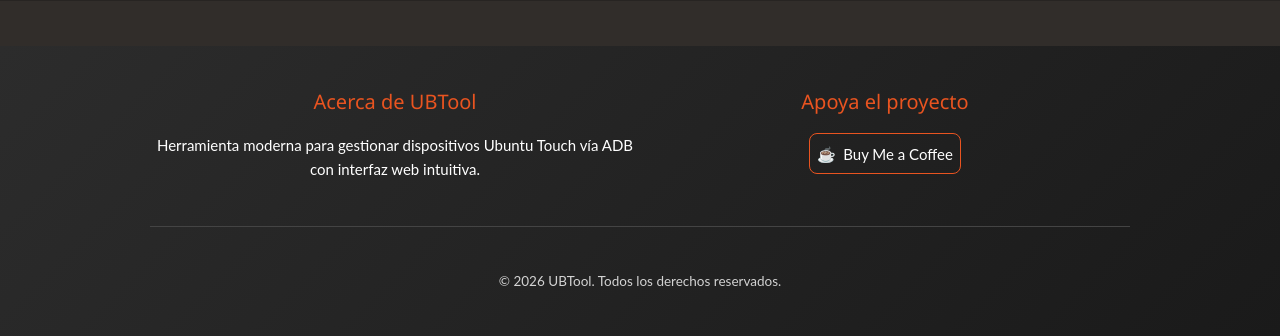
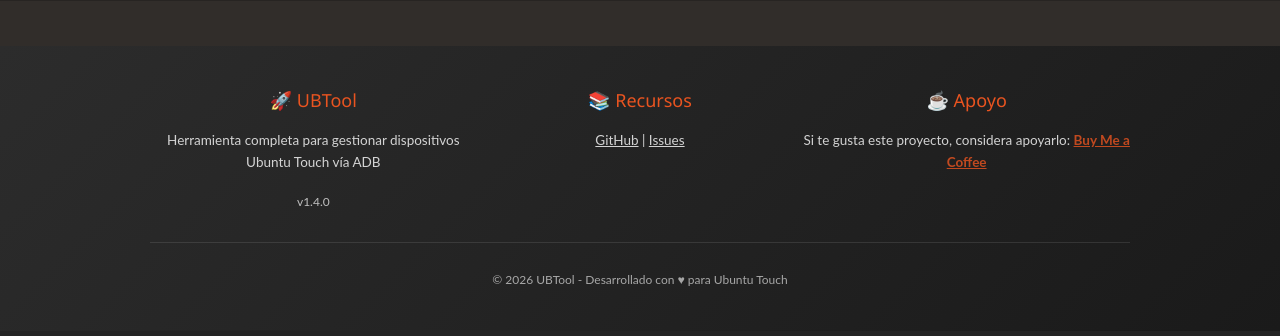
Before and after one commit to galeanolukas/UBTool, a Python web app: template templates/home.html in a window 1280 px wide. Shown: the part 1488-1824 px from the top of the page. After the commit the page ends 1774 px from the top, so only its background shows below. Run offline with Jinja, Linux system fonts and the light colour scheme; the template is opened without the code that fills it, so the values that code supplies are empty.

Commit message:
update
Update

```diff
--- a/templates/footer.html
+++ b/templates/footer.html
@@ -1,34 +1,53 @@
 <footer class="w3-container w3-dark-grey" style="background: linear-gradient(135deg, #2c2c2c 0%, #1a1a1a 100%); padding: 2rem 0; margin-top: 3rem;">
     <div class="w3-content">
         <div class="w3-row">
-            <div class="w3-col s12 m6" style="text-align: center;">
-                <h4 style="color: var(--ub-orange); margin-bottom: 1rem;" data-i18n="footer.about">Acerca de UBTool</h4>
-                <p style="line-height: 1.6;" data-i18n="footer.description">
-                    Herramienta moderna para gestionar dispositivos Ubuntu Touch vía ADB con interfaz web intuitiva.
+            <div class="w3-col s12 m4 l4" style="text-align: center;">
+                <h5 style="color: var(--ub-orange); margin-bottom: 1rem;">🚀 UBTool</h5>
+                <p style="font-size: 0.9rem; opacity: 0.8;">
+                    Herramienta completa para gestionar dispositivos Ubuntu Touch vía ADB
+                </p>
+                <div style="margin-top: 1rem;">
+                    <span id="current-version" style="font-size: 0.8rem; opacity: 0.7;">v1.4.0</span>
+                </div>
+            </div>
+            <div class="w3-col s12 m4 l4" style="text-align: center;">
+                <h5 style="color: var(--ub-orange); margin-bottom: 1rem;">📚 Recursos</h5>
+                <p style="font-size: 0.9rem; opacity: 0.8;">
+                    <a href="https://github.com/lukasgaleano/UBTool" target="_blank" style="color: var(--ub-light);">GitHub</a> |
+                    <a href="https://github.com/lukasgaleano/UBTool/issues" target="_blank" style="color: var(--ub-light);">Issues</a>
                 </p>
             </div>
+            <div class="w3-col s12 m4 l4" style="text-align: center;">
+                <h5 style="color: var(--ub-orange); margin-bottom: 1rem;">☕ Apoyo</h5>
+                <p style="font-size: 0.9rem; opacity: 0.8;">
+                    Si te gusta este proyecto, considera apoyarlo:
+                    <a href="https://buymeacoffee.com/lukasgaleano" target="_blank" style="color: var(--ub-orange); font-weight: bold;">Buy Me a Coffee</a>
+                </p>
+            </div>
+        </div>
 
-            <div class="w3-col s12 m6" style="text-align: center;">
-                <h4 style="color: var(--ub-orange); margin-bottom: 1rem;" data-i18n="footer.support">Apoya el proyecto</h4>
-                <div style="display: flex; justify-content: center; align-items: center; gap: 0.5rem;">
-                    <a href="https://buymeacoffee.com/lukasgaleano" target="_blank"
-                       style="color: var(--ub-light); text-decoration: none; display: flex; align-items: center; gap: 0.5rem; padding: 0.5rem; border: 1px solid var(--ub-orange); border-radius: 8px; transition: all 0.3s ease;"
-                       onmouseover="this.style.background='var(--ub-orange)'"
-                       onmouseout="this.style.background='transparent'">
-                        <span>☕</span>
-                        <span data-i18n="footer.buy_coffee">Buy Me a Coffee</span>
-                    </a>
+        <!-- Update Notification -->
+        <div id="update-notification" style="display: none; margin-top: 2rem; padding: 1rem; background: rgba(233,84,32,0.1); border: 1px solid var(--ub-orange); border-radius: 8px; text-align: center;">
+            <div style="display: flex; align-items: center; justify-content: center; gap: 1rem;">
+                <span style="font-size: 1.2rem;">🔄</span>
+                <div>
+                    <p style="margin: 0; color: var(--ub-orange); font-weight: bold;">
+                        Nueva versión disponible: <span id="latest-version">v1.4.1</span>
+                    </p>
+                    <p style="margin: 0; font-size: 0.9rem; opacity: 0.8;">
+                        Tu versión: <span id="current-version-footer">v1.4.0</span>
+                    </p>
+                    <button onclick="checkForUpdates()" style="margin-top: 0.5rem; background: var(--ub-orange); color: white; border: none; padding: 0.5rem 1rem; border-radius: 4px; cursor: pointer;">
+                        Actualizar Ahora
+                    </button>
                 </div>
             </div>
         </div>
 
-        <div class="w3-row" style="margin-top: 2rem; padding-top: 2rem; border-top: 1px solid #444;">
-            <div class="w3-col s12" style="text-align: center;">
-                <p style="opacity: 0.8; font-size: 0.9rem;">
-                    © <span id="footer-year">2024</span> UBTool.
-                    <span data-i18n="footer.rights">Todos los derechos reservados.</span>
-                </p>
-            </div>
+        <div style="text-align: center; margin-top: 2rem; padding-top: 1rem; border-top: 1px solid rgba(255,255,255,0.1);">
+            <p style="font-size: 0.8rem; opacity: 0.6;">
+                &copy; 2026 UBTool - Desarrollado con &hearts; para Ubuntu Touch
+            </p>
         </div>
     </div>
 </footer>
```
Also changed, not shown: app.py (+44 -0 lines), templates/home.html (+50 -1 lines).
